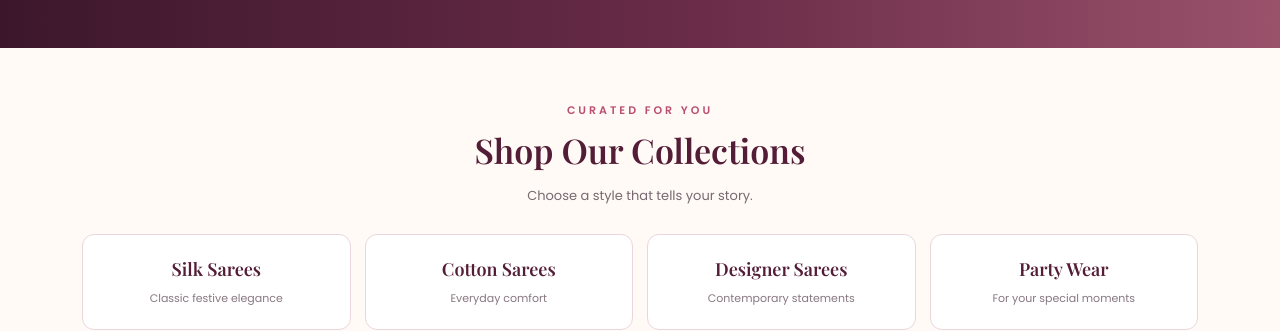
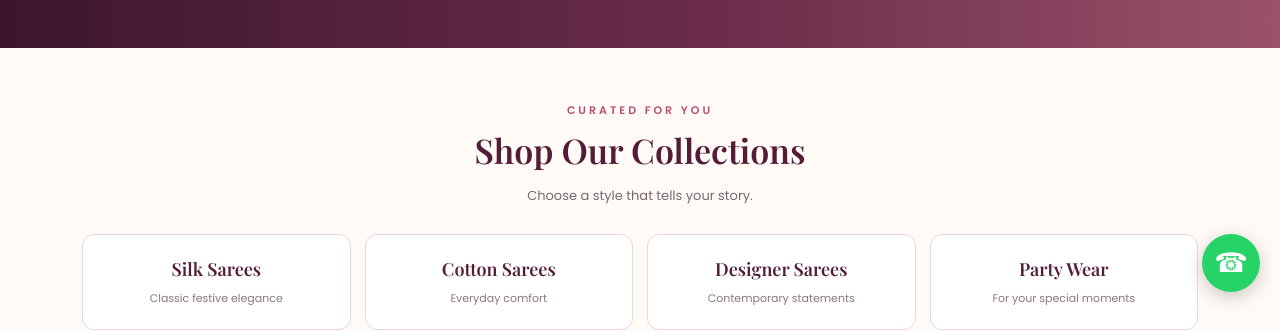
Before and after one commit to busareestudio/busareestudio.github.io, a plain HTML site: page index.html in a window 1280 px wide. Shown: the part 486-817 px from the top of the page. Drawn offline with nearby package versions, Linux system fonts and the light colour scheme.

Commit message:
Update index.html

```diff
--- a/index.html
+++ b/index.html
@@ -102,7 +102,28 @@ display:block;
   background:#176b43;
   transform:translateY(-2px);
 }
-.story{background:var(--pink);border-radius:18px;padding:35px;text-align:center}.story p{max-width:720px;margin:12px auto;color:#705b64;line-height:1.8;font-size:13px}
+.story{background:var(--pink);border-radius:18px;padding:35px;text-align:center}/* Floating WhatsApp button */
+.whatsapp-float{
+  position:fixed;
+  right:20px;
+  bottom:22px;
+  z-index:99;
+  width:58px;
+  height:58px;
+  border-radius:50%;
+  background:#25D366;
+  color:white;
+  display:flex;
+  align-items:center;
+  justify-content:center;
+  font-size:27px;
+  box-shadow:0 5px 18px #0003;
+  transition:transform .25s ease;
+}
+
+.whatsapp-float:hover{
+  transform:scale(1.1);
+}.story p{max-width:720px;margin:12px auto;color:#705b64;line-height:1.8;font-size:13px}
 footer{background:#351426;color:#f8eaf0;padding:35px 22px;text-align:center}footer .logo{color:#f5d99b}footer p{font-size:12px;color:#e2cbd4}.foot-links{display:flex;justify-content:center;gap:20px;font-size:12px;margin:18px}
 .overlay{display:none;position:fixed;inset:0;background:#1d1018aa;z-index:10;justify-content:flex-end}.drawer{background:#fffaf5;width:min(440px,100%);height:100%;padding:24px;overflow:auto}.drawer-top{display:flex;justify-content:space-between;align-items:center}.drawer h2{font-size:27px}.close{border:0;background:none;font-size:26px}.cart-line{display:flex;justify-content:space-between;gap:12px;border-bottom:1px solid #ead9dc;padding:14px 0;font-size:13px}.cart-line button{border:0;background:none;color:#a13c5d}.total{display:flex;justify-content:space-between;font-weight:600;margin:20px 0}.checkout{width:100%;margin:7px 0;padding:13px;border:0;border-radius:25px;background:var(--wine);color:white}.checkout.alt{background:#238b59}.note{font-size:11px;color:#82717a;line-height:1.6}
 @media(max-width:760px){nav{display:none}.hero{grid-template-columns:1fr;padding-top:45px}.hero-art{height:220px}.categories{grid-template-columns:repeat(2,1fr)}.products{grid-template-columns:1fr}.wrap{padding:40px 18px}.story{padding:25px 18px}}
@@ -211,7 +232,13 @@ footer{background:#351426;color:#f8eaf0;padding:35px 22px;text-align:center}foot
   </div>
 
   <p>© <span id="year"></span> BU Saree Studio. All rights reserved.</p>
-</footer>
+</footer><a class="whatsapp-float"
+   href="https://wa.me/918142897113?text=Hello%20BU%20Saree%20Studio!%20I%20would%20like%20to%20enquire%20about%20your%20sarees."
+   target="_blank"
+   rel="noopener noreferrer"
+   aria-label="Chat with BU Saree Studio on WhatsApp">
+  ☎
+</a>
 <div class="overlay" id="cartOverlay" onclick="if(event.target===this)closeCart()"><aside class="drawer"><div class="drawer-top"><h2>Your Shopping Bag</h2><button class="close" onclick="closeCart()">×</button></div><div id="cartItems"></div><div class="total"><span>Total</span><span id="cartTotal">₹0</span></div><button class="checkout alt" onclick="whatsappCheckout()">Order on WhatsApp</button><button class="checkout" onclick="onlinePayment()">Pay Online</button><p class="note">Online payment must be connected to your own verified payment-gateway account before accepting payments. This starter website does not collect or process card/UPI details itself.</p></aside></div>
 <script>
 /* SETUP: Replace this with your WhatsApp number including country code, digits only. Example India: 919876543210 */
```
